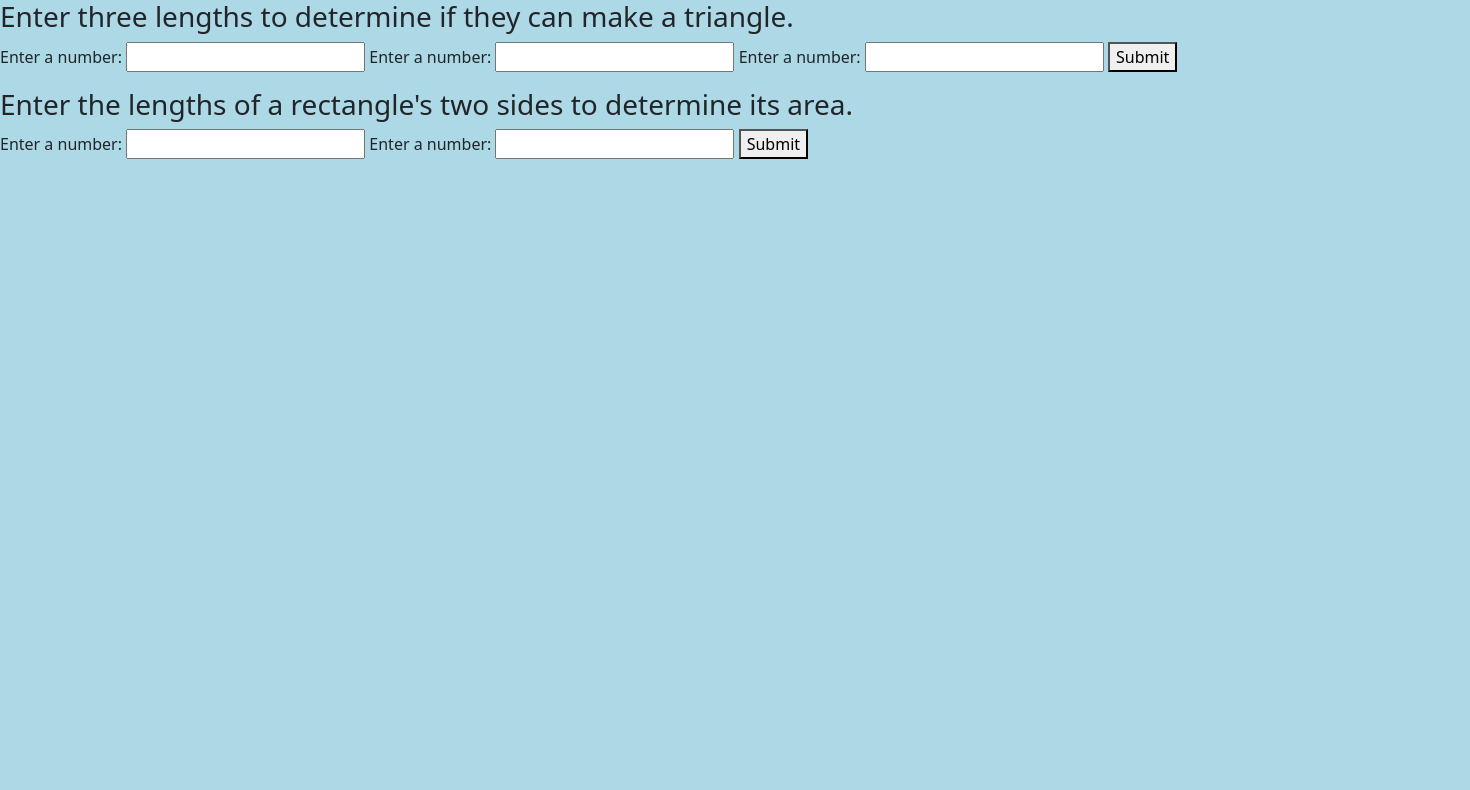
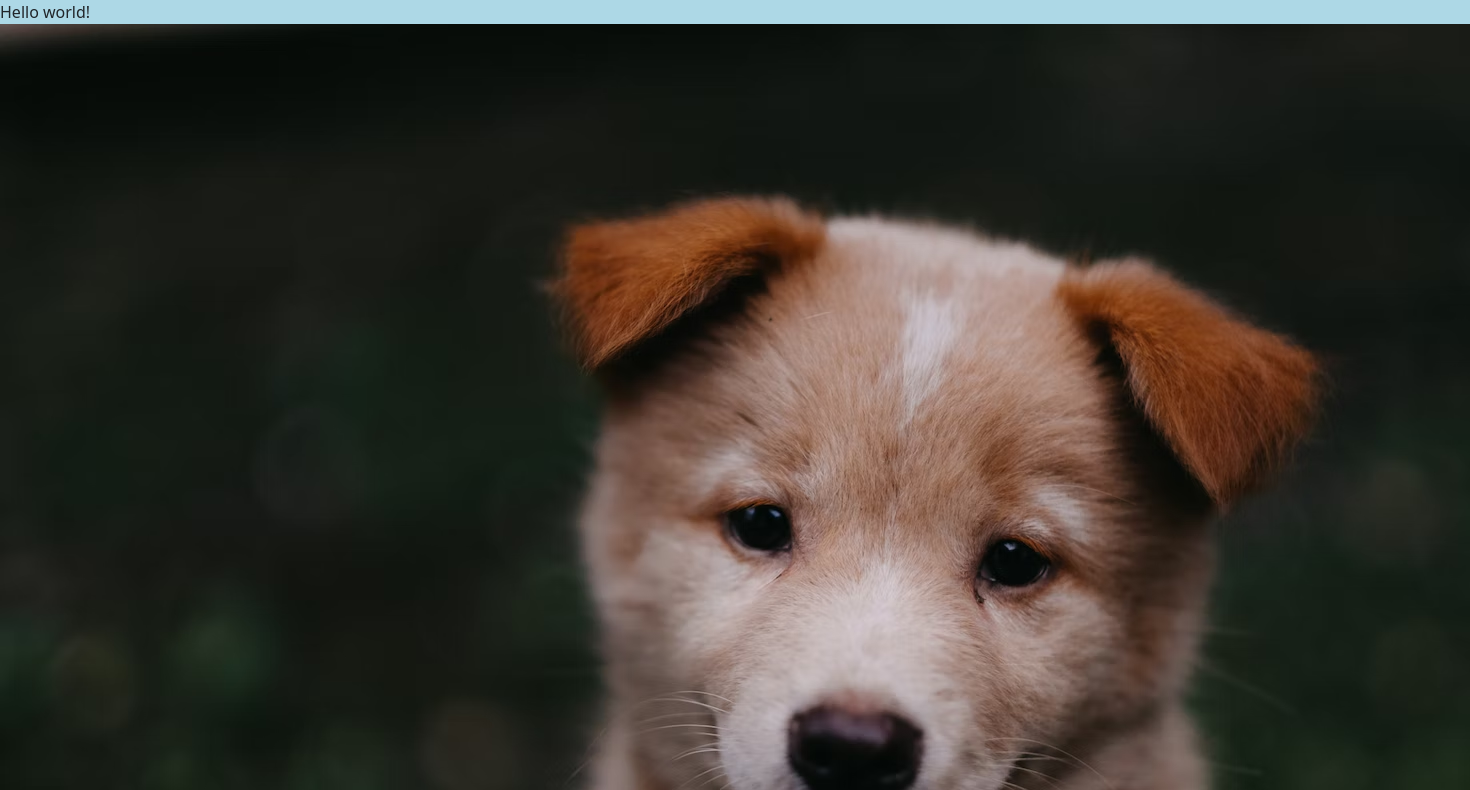
Before and after one commit to SarahAndyshak/Haiku, a website built with webpack: page src/index.html in a window 1280 px wide. Shown: the top 790 px of the page, 1470 px wide, since content can reach past the window. Built offline with nearby package versions, Linux system fonts and the light colour scheme.

Commit message:
rename puppy photo to match html

```diff
--- a/package.json
+++ b/package.json
@@ -19,6 +19,8 @@
     "css-loader": "^3.6.0",
     "eslint": "^8.18.0",
     "eslint-webpack-plugin": "^2.7.0",
+    "file-loader": "^6.2.0",
+    "html-loader": "^1.3.2",
     "html-webpack-plugin": "^4.5.2",
     "jest": "^24.9.0",
     "style-loader": "^1.3.0",
--- a/src/index.html
+++ b/src/index.html
@@ -1,28 +1,8 @@
-<!DOCTYPE html>
-<html>
+<html lang="en-US">
 <head>
-  <title>Shape Tracker</title>
 </head>
 <body>
-  <h3>Enter three lengths to determine if they can make a triangle.</h3>
-  <form id="triangle-checker-form">
-    <label for="length1">Enter a number:</label>
-    <input id="length1" type="number">
-    <label for="length2">Enter a number:</label>
-    <input id="length2" type="number">
-    <label for="length3">Enter a number:</label>
-    <input id="length3" type="number">
-    <button type="submit">Submit</button>
-  </form>
-  <ul id="response"></ul>
-  <h3>Enter the lengths of a rectangle's two sides to determine its area.</h3>
-  <form id="rectangle-area-form">
-    <label for="rect-length1">Enter a number:</label>
-    <input id="rect-length1" type="number">
-    <label for="rect-length2">Enter a number:</label>
-    <input id="rect-length2" type="number">
-    <button type="submit">Submit</button>
-  </form>
-  <ul id="response2"></ul>
+  <div>Hello world!</div>
+  <img src="./assets/images/stock-puppy-photo.jpg" alt="such a pup!">
 </body>
 </html>
--- a/webpack.config.js
+++ b/webpack.config.js
@@ -30,7 +30,44 @@ module.exports = {
           'style-loader',
           'css-loader'
         ]
+      },
+      {
+        test: /\.(gif|png|avid|jpe?g)$/,
+        use: [
+          {
+            loader: 'file-loader',
+            options: {
+              name: '[name].[ext]',
+              outputPath: 'assets/images/'
+            }
+          }
+        ]
+      },
+      {
+        test: /\.html$/,
+        use: [
+          'html-loader'
+        ]
       }
     ]
   }
 };
+
+
+
+
+
+
+
+//   module: {
+//     rules: [
+//       {
+//         test: /\.css$/,
+//         use: [
+//           'style-loader',
+//           'css-loader'
+//         ]
+//       }
+//     ]
+//   }
+// };
```
Also changed, not shown: src/assets/images/stock-puppy-photo.jpg (renamed from src/assets/images/photo-1526660690293-bcd32dc3b123.avif), 1 other file.
